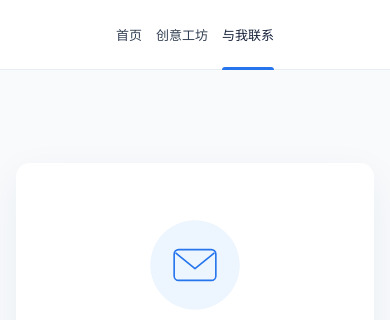
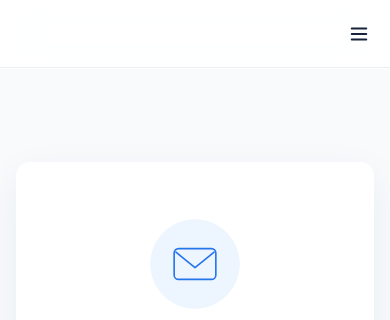
Before and after one commit to 1iuzh/Personal-Website, a plain HTML site: page contact/index.html in a window 390 px wide. Shown: the top 320 px of the page. Drawn offline with Linux system fonts and the light colour scheme.

Commit message:
Update index.html

```diff
--- a/contact/index.html
+++ b/contact/index.html
@@ -65,15 +65,15 @@
       header {
         height: var(--header-height);
 
-        background: rgba(255, 255, 255, 0.92);
-        border-bottom: 1px solid var(--border);
-
-        backdrop-filter: blur(12px);
-        -webkit-backdrop-filter: blur(12px);
-
         position: sticky;
         top: 0;
         z-index: 100;
+
+        background: rgba(255, 255, 255, 0.88);
+        border-bottom: 1px solid rgba(232, 237, 243, 0.9);
+
+        backdrop-filter: blur(20px) saturate(1.4);
+        -webkit-backdrop-filter: blur(20px) saturate(1.4);
       }
 
       .header-inner {
@@ -83,60 +83,175 @@
 
         display: flex;
         align-items: center;
-        justify-content: center;
+        justify-content: space-between;
       }
 
-      .nav {
-        height: 100%;
+      /* =========================
+         Brand
+      ========================= */
+
+      .brand {
+        display: inline-flex;
+        align-items: center;
+        gap: 11px;
+
+        color: var(--text);
+
+        transition:
+          opacity 0.25s ease,
+          transform 0.25s ease;
+      }
+
+      .brand:hover {
+        opacity: 0.75;
+        transform: translateY(-1px);
+      }
+
+      .brand:focus-visible {
+        outline: 2px solid var(--accent);
+        outline-offset: 4px;
+        border-radius: 5px;
+      }
+
+      .brand-mark {
+        width: 34px;
+        height: 34px;
+
         display: flex;
         align-items: center;
-        gap: 42px;
+        justify-content: center;
+
+        background: var(--text);
+        color: #fff;
+        border-radius: 9px;
+
+        font-size: 13px;
+        font-weight: 700;
+        letter-spacing: -0.5px;
       }
 
-      .nav a {
+      .brand-name {
+        font-size: 15px;
+        font-weight: 650;
+        letter-spacing: 0.4px;
+      }
+
+      /* =========================
+         Navigation
+      ========================= */
+
+      .nav {
         height: 100%;
 
         display: flex;
         align-items: center;
+        gap: 6px;
+      }
 
+      .nav a {
         position: relative;
 
-        color: #344054;
-        font-size: 16px;
+        display: flex;
+        align-items: center;
+        justify-content: center;
+
+        height: 40px;
+        padding: 0 16px;
+
+        color: #667085;
+
+        border-radius: 9px;
+
+        font-size: 15px;
         font-weight: 500;
 
         transition:
-          color 0.2s ease,
-          transform 0.2s ease;
+          color 0.25s ease,
+          background 0.25s ease;
+      }
+
+      .nav a::after {
+        content: "";
+        position: absolute;
+        bottom: 4px;
+        left: 50%;
+        transform: translateX(-50%) scaleX(0);
+        width: 20px;
+        height: 2.5px;
+        background: var(--accent);
+        border-radius: 99px;
+        transition: transform 0.3s cubic-bezier(0.34, 1.56, 0.64, 1);
+        opacity: 0;
       }
 
       .nav a:hover,
       .nav a:focus-visible {
+        color: var(--text);
+        background: #f5f7fa;
+      }
+
+      .nav a:hover::after,
+      .nav a:focus-visible::after {
+        transform: translateX(-50%) scaleX(1);
+        opacity: 1;
+      }
+
+      .nav a.active {
         color: var(--accent);
+        font-weight: 600;
+        background: var(--accent-light);
+      }
+
+      .nav a.active::after {
+        transform: translateX(-50%) scaleX(1);
+        opacity: 1;
+        width: 16px;
       }
 
       .nav a:focus-visible {
         outline: 2px solid var(--accent);
-        outline-offset: 4px;
-        border-radius: 4px;
+        outline-offset: 2px;
       }
 
-      .nav a.active {
+      /* =========================
+         Mobile Menu Toggle
+      ========================= */
+
+      .menu-toggle {
+        display: none;
+
+        width: 38px;
+        height: 38px;
+
+        align-items: center;
+        justify-content: center;
+
+        background: none;
+        border: none;
+        border-radius: 9px;
+
+        cursor: pointer;
+
         color: var(--text);
       }
 
-      .nav a.active::after {
-        content: "";
+      .menu-toggle:hover {
+        background: #f5f7fa;
+      }
 
-        position: absolute;
-        left: 0;
-        right: 0;
-        bottom: -1px;
+      .menu-toggle:focus-visible {
+        outline: 2px solid var(--accent);
+        outline-offset: 2px;
+      }
 
-        height: 3px;
-
-        background: var(--accent);
-        border-radius: 3px 3px 0 0;
+      .menu-toggle svg {
+        width: 22px;
+        height: 22px;
+        stroke: currentColor;
+        stroke-width: 2;
+        stroke-linecap: round;
+        stroke-linejoin: round;
+        fill: none;
       }
 
       /* =========================
@@ -337,19 +452,74 @@
 
       @media (max-width: 768px) {
         :root {
-          --header-height: 70px;
+          --header-height: 68px;
         }
 
         .header-inner {
           width: calc(100% - 32px);
         }
 
+        .brand-name {
+          display: none;
+        }
+
+        .brand-mark {
+          width: 32px;
+          height: 32px;
+        }
+
         .nav {
-          gap: 20px;
+          position: fixed;
+          top: var(--header-height);
+          left: 0;
+          right: 0;
+
+          height: auto;
+          max-height: 0;
+          overflow: hidden;
+
+          flex-direction: column;
+          align-items: stretch;
+          gap: 0;
+
+          padding: 0 16px;
+
+          background: rgba(255, 255, 255, 0.96);
+          backdrop-filter: blur(20px);
+          -webkit-backdrop-filter: blur(20px);
+
+          border-bottom: 1px solid transparent;
+
+          transition:
+            max-height 0.35s cubic-bezier(0.34, 1.56, 0.64, 1),
+            padding 0.35s ease,
+            border-color 0.35s ease;
+        }
+
+        .nav.open {
+          max-height: 280px;
+          padding: 12px 16px 16px;
+          border-bottom-color: var(--border);
         }
 
         .nav a {
-          font-size: 14px;
+          height: 48px;
+          justify-content: flex-start;
+          padding: 0 14px;
+          font-size: 15px;
+          border-radius: 10px;
+        }
+
+        .nav a::after {
+          display: none;
+        }
+
+        .nav a.active {
+          background: var(--accent-light);
+        }
+
+        .menu-toggle {
+          display: flex;
         }
 
         main {
@@ -384,16 +554,8 @@
       }
 
       @media (max-width: 520px) {
-        .nav {
-          gap: 14px;
-        }
-
-        .nav a {
-          font-size: 13px;
-        }
-
-        .nav a:nth-child(2) {
-          display: none;
+        .header-inner {
+          width: calc(100% - 24px);
         }
 
         .contact-card {
@@ -414,26 +576,47 @@
         }
       }
     </style>
+  <base target="_blank">
 </head>
 
   <body>
     <!-- =========================
          Header
     ========================== -->
+
     <header>
       <div class="header-inner">
-        <nav class="nav">
+        <a href="/" class="brand" aria-label="返回首页">
+          <span class="brand-name">Liuzhangbin.com</span>
+        </a>
+
+        <nav class="nav" id="main-nav" aria-label="主导航">
           <a href="/">首页</a>
           <a href="/123/">网址导航</a>
           <a href="/creative/">创意工坊</a>
           <a href="/contact/" class="active">与我联系</a>
         </nav>
+
+        <button
+          class="menu-toggle"
+          id="menu-toggle"
+          aria-label="展开导航菜单"
+          aria-expanded="false"
+          aria-controls="main-nav"
+        >
+          <svg viewBox="0 0 24 24" aria-hidden="true">
+            <line x1="4" y1="6" x2="20" y2="6"></line>
+            <line x1="4" y1="12" x2="20" y2="12"></line>
+            <line x1="4" y1="18" x2="20" y2="18"></line>
+          </svg>
+        </button>
       </div>
     </header>
 
     <!-- =========================
          Main
     ========================== -->
+
     <main>
       <section class="contact-card">
         <div class="icon-wrapper">
@@ -445,6 +628,7 @@
 
         <div class="title">
           <h1>与我联系</h1>
+
           <div class="title-line"></div>
         </div>
 
@@ -452,7 +636,11 @@
           任何想法、建议或纠错信息，都欢迎通过邮箱与我联系。
         </p>
 
-        <a class="email-link" id="contact-email" aria-label="发送邮件联系我">
+        <a
+          class="email-link"
+          id="contact-email"
+          aria-label="发送邮件联系我"
+        >
           <svg class="email-icon" viewBox="0 0 24 24" aria-hidden="true">
             <rect x="3" y="5" width="18" height="14" rx="2"></rect>
             <path d="M4 7l8 6 8-6"></path>
@@ -474,6 +662,10 @@
       </section>
     </main>
 
+    <!-- =========================
+         Email Script
+    ========================== -->
+
     <script>
       (function () {
         var user = "liu.zhangbin";
@@ -490,5 +682,35 @@
         }
       })();
     </script>
+
+    <!-- =========================
+         Mobile Menu Script
+    ========================== -->
+
+    <script>
+      (function () {
+        var toggle = document.getElementById("menu-toggle");
+        var nav = document.getElementById("main-nav");
+
+        if (!toggle || !nav) return;
+
+        toggle.addEventListener("click", function () {
+          var isOpen = nav.classList.toggle("open");
+          toggle.setAttribute("aria-expanded", isOpen ? "true" : "false");
+          toggle.setAttribute(
+            "aria-label",
+            isOpen ? "收起导航菜单" : "展开导航菜单"
+          );
+        });
+
+        nav.querySelectorAll("a").forEach(function (link) {
+          link.addEventListener("click", function () {
+            nav.classList.remove("open");
+            toggle.setAttribute("aria-expanded", "false");
+            toggle.setAttribute("aria-label", "展开导航菜单");
+          });
+        });
+      })();
+    </script>
   </body>
 </html>
```
Lines whose indentation alone changed are shown as unchanged.
